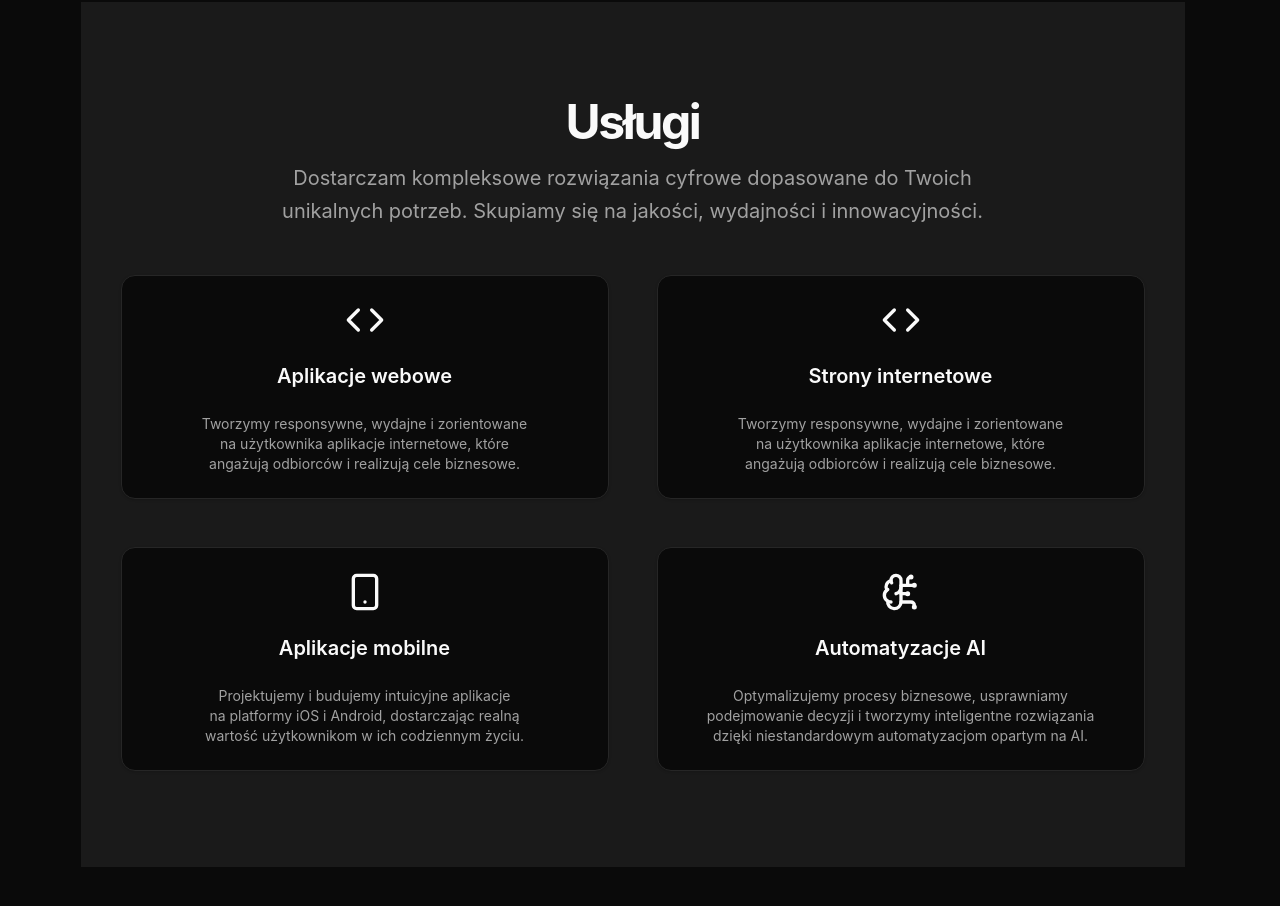
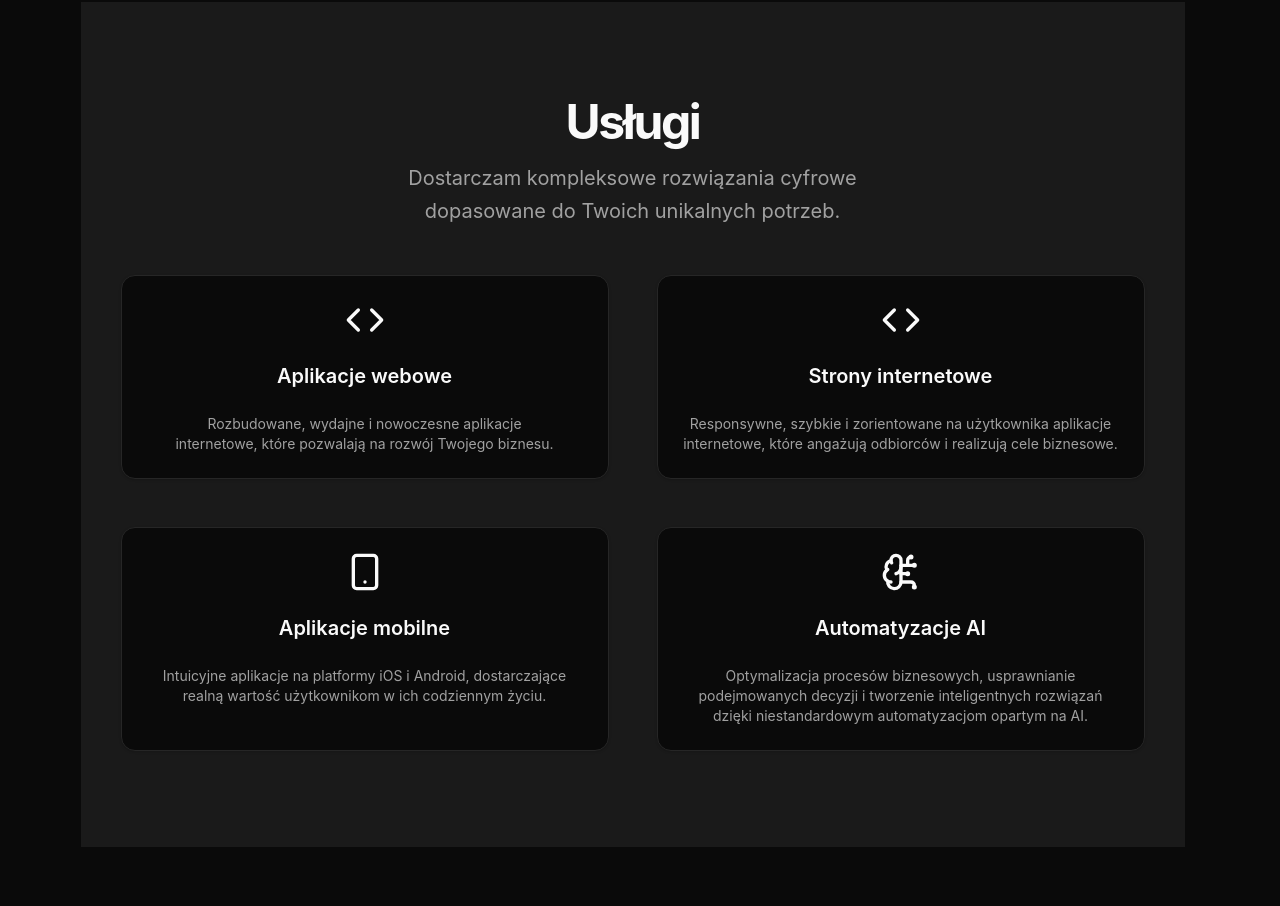
Before and after one commit to kamiljozwik/kamiljozwik.com, a Next.js app: page /pl/offer in a window 1280 px wide. Shown: the part 654-1560 px from the top of the page. Built offline with nearby package versions, Linux system fonts and the light colour scheme.

Commit message:
wording changes

```diff
--- a/src/app/pl/offer/components/ServicesSection.tsx
+++ b/src/app/pl/offer/components/ServicesSection.tsx
@@ -14,25 +14,25 @@ export const ServicesSection = () => {
       icon: <Code className="h-10 w-full text-primary" />,
       title: 'Aplikacje webowe',
       description:
-        'Tworzymy responsywne, wydajne i zorientowane na użytkownika aplikacje internetowe, które angażują odbiorców i realizują cele biznesowe.',
+        'Rozbudowane, wydajne i nowoczesne aplikacje internetowe, które pozwalają na rozwój Twojego biznesu.',
     },
     {
       icon: <Code className="h-10 w-full text-primary" />,
       title: 'Strony internetowe',
       description:
-        'Tworzymy responsywne, wydajne i zorientowane na użytkownika aplikacje internetowe, które angażują odbiorców i realizują cele biznesowe.',
+        'Responsywne, szybkie i zorientowane na użytkownika aplikacje internetowe, które angażują odbiorców i realizują cele biznesowe.',
     },
     {
       icon: <Smartphone className="h-10 w-full text-primary" />,
       title: 'Aplikacje mobilne',
       description:
-        'Projektujemy i budujemy intuicyjne aplikacje na platformy iOS i Android, dostarczając realną wartość użytkownikom w ich codziennym życiu.',
+        'Intuicyjne aplikacje na platformy iOS i Android, dostarczające realną wartość użytkownikom w ich codziennym życiu.',
     },
     {
       icon: <BrainCircuit className="h-10 w-full text-primary" />,
       title: 'Automatyzacje AI',
       description:
-        'Optymalizujemy procesy biznesowe, usprawniamy podejmowanie decyzji i tworzymy inteligentne rozwiązania dzięki niestandardowym automatyzacjom opartym na AI.',
+        'Optymalizacja procesów biznesowych, usprawnianie podejmowanych decyzji i tworzenie inteligentnych rozwiązań dzięki niestandardowym automatyzacjom opartym na AI.',
     },
   ];
 
@@ -44,8 +44,7 @@ export const ServicesSection = () => {
         </h2>
         <p className="w-2/3 text-muted-foreground md:text-xl/relaxed lg:text-base/relaxed xl:text-xl/relaxed text-balance">
           Dostarczam kompleksowe rozwiązania cyfrowe dopasowane do Twoich
-          unikalnych potrzeb. Skupiamy się na jakości, wydajności i
-          innowacyjności.
+          unikalnych potrzeb.
         </p>
       </div>
       <div className="mx-auto grid items-start gap-8 sm:max-w-4xl sm:grid-cols-2 md:gap-12 lg:max-w-5xl">
```
